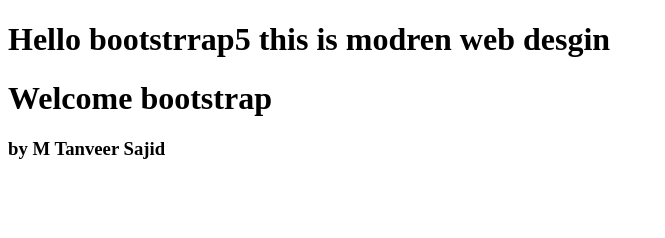
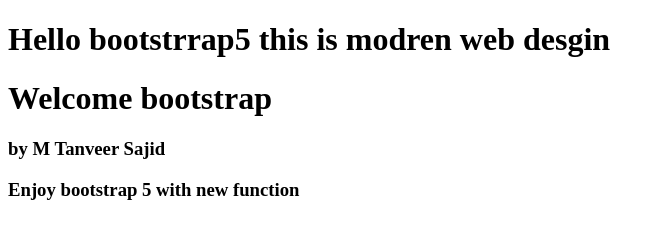
Before and after one commit to mtanveer002/bt5, a plain HTML site: page index.html in a window 1280 px wide. Shown: the whole page, without its empty margins (0-665 px from the left). Drawn offline with Linux system fonts and the light colour scheme.

Commit message:
enjoy bt5

```diff
--- a/index.html
+++ b/index.html
@@ -8,5 +8,6 @@
     <h1>Hello bootstrrap5 this is modren web desgin</h1>
     <h1>Welcome bootstrap</h1>
     <h3>by M Tanveer Sajid</h3>
+    <h3>Enjoy bootstrap 5 with new function</h3>
   </body>
 </html>
```
